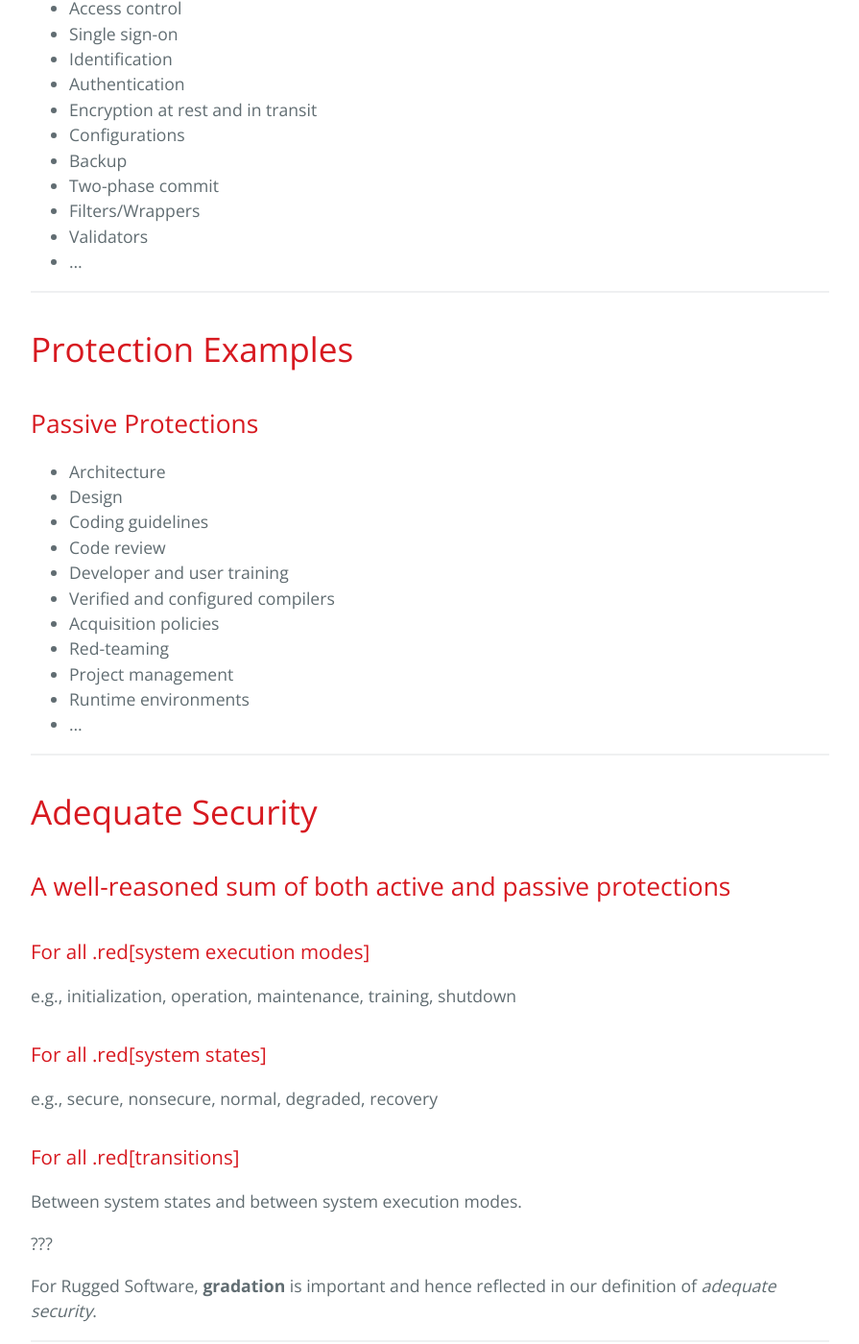
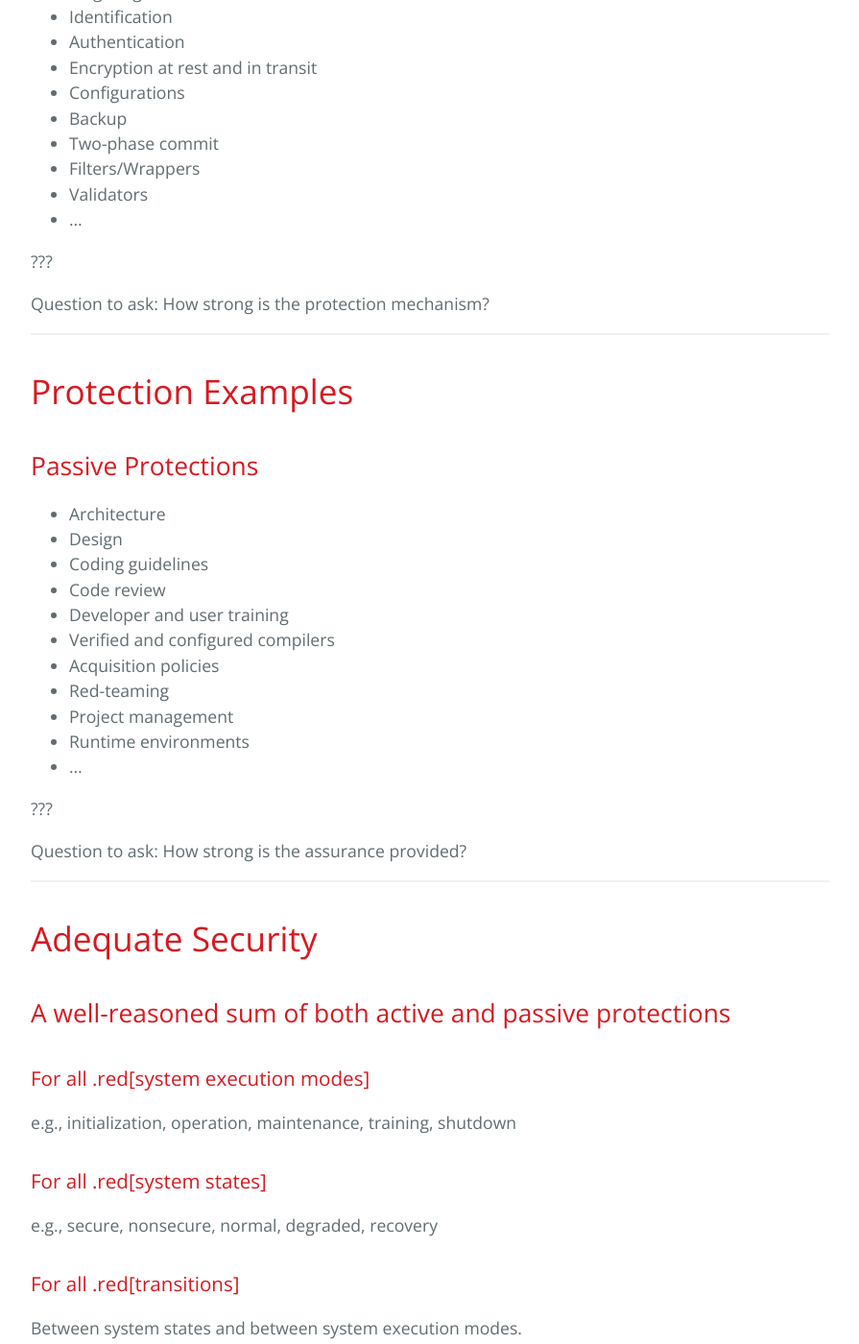
Before and after one commit to robinagandhi/swa, a Jekyll site: the page built from slides/lecture-1/include/systems-security-engineering.md, in a window 1280 px wide and 1400 px high, scrolled down 9049 px. Shown: the whole window at 96% size, without its empty margins (192-1087 px from the left). Built offline with Jekyll 4.4.1, drawn with Linux system fonts in a browser that asks for light colours; our own code applies the rules of GitHub Pages for plain Markdown files.

Commit message:
Update systems-security-engineering.md
* added some notes
* made agenda visible.

```diff
--- a/slides/lecture-1/include/systems-security-engineering.md
+++ b/slides/lecture-1/include/systems-security-engineering.md
@@ -219,6 +219,10 @@ For example, developer training in secure coding provides for the construction o
 - Validators
 - ...
 
+???
+
+Question to ask: How strong is the protection mechanism?
+
 ---
 # Protection Examples
 
@@ -235,6 +239,10 @@ For example, developer training in secure coding provides for the construction o
 - Project management
 - Runtime environments
 - ...
+
+???
+
+Question to ask: How strong is the assurance provided?
 
 ---
 # Adequate Security
```
Also changed, not shown: other parts of slides/lecture-1/include/systems-security-engineering.md (+1 -1 lines).
